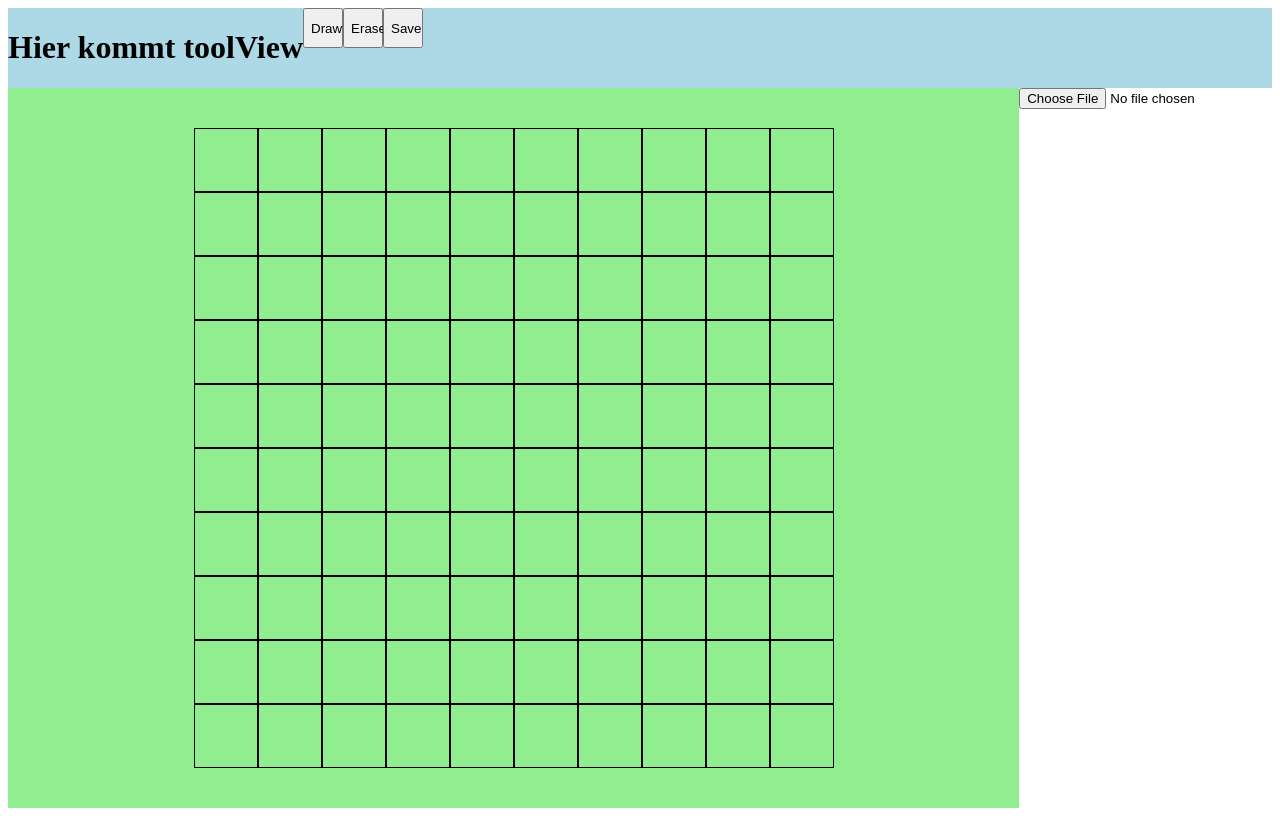
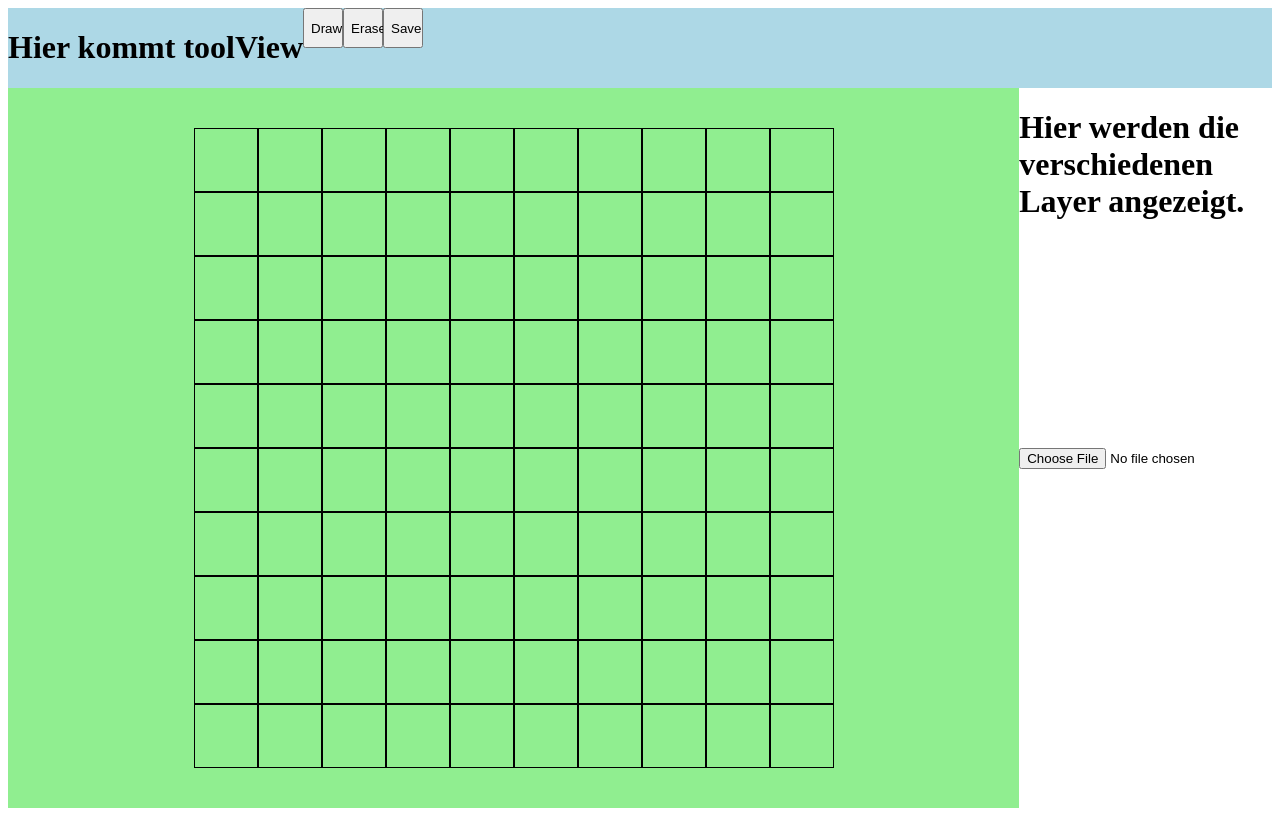
Before and after one commit to Aron95/EasyTile, a Vue app: page / in a window 1280 px wide. Built offline with nearby package versions, Linux system fonts and the light colour scheme; the HTML template or start-up script is replaced by a standard one.

Commit message:
Add LayerView panel to app layout

```diff
--- a/src/App.vue
+++ b/src/App.vue
@@ -1,7 +1,8 @@
 <template>
   <div class="container">
     <toolView class="toolView"/>
-    <TileSetManagerView class="tileSetManagerView" title="Pups"/>
+    <TileSetManagerView class="tileSetManagerView" title="TileSets"/>
+    <layerView class="layerView" title="Layers"/>
     <tileMapView class="tileMapView"/>
   </div>
 </template>
@@ -11,6 +12,7 @@
 import tileMapView from './components/tileMapView.vue'
 import TileSetManagerView from "./components/tileSetManagerView.vue"
 import toolView from './components/toolView.vue'
+import layerView from './components/layerView.vue'
 
 </script>
 
@@ -29,13 +31,17 @@ import toolView from './components/toolView.vue'
     grid-area: tileMapView;
   }
 
+  .layerView {
+    grid-area: layerView;
+  }
   .container {
     display: grid;
     height: 100vh;
     grid-template-columns: minmax(0,0.80fr) minmax(0,0.20fr);
-    grid-template-rows: minmax(0,0.10fr) minmax(0,0.90fr);
+    grid-template-rows: minmax(0,0.10fr) minmax(0,0.45fr) minmax(0,0.45fr);
     grid-template-areas:
         "toolView toolView"
+        "tileMapView layerView"
         "tileMapView tileSetManagerView";
 
   }
--- a/src/components/layerView.vue
+++ b/src/components/layerView.vue
@@ -1,6 +1,7 @@
 <template>
-	<div v-for>
 
+	<div>
+		<h1> Hier werden die verschiedenen Layer angezeigt.</h1>
 	</div>
 </template>
 <script setup lang='ts'>
```
